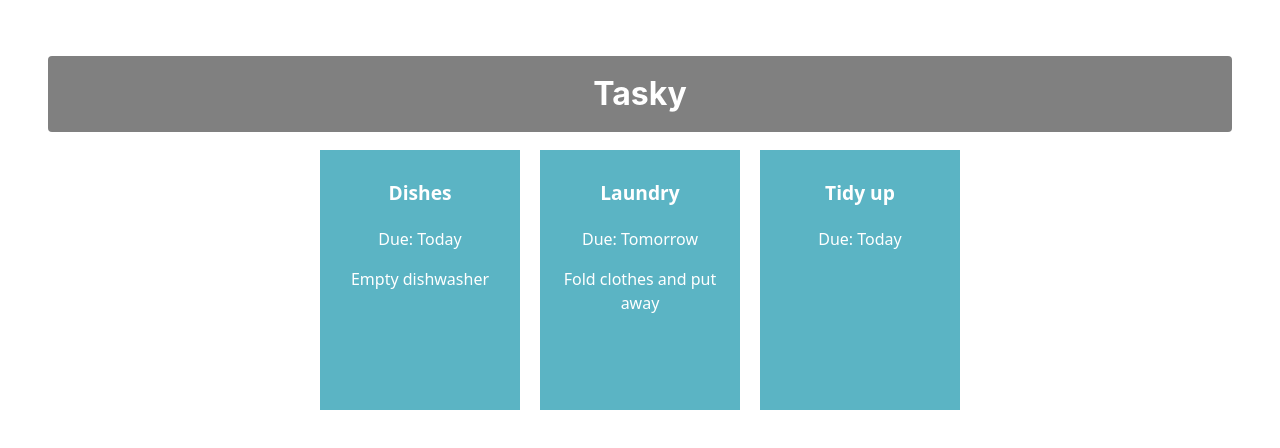
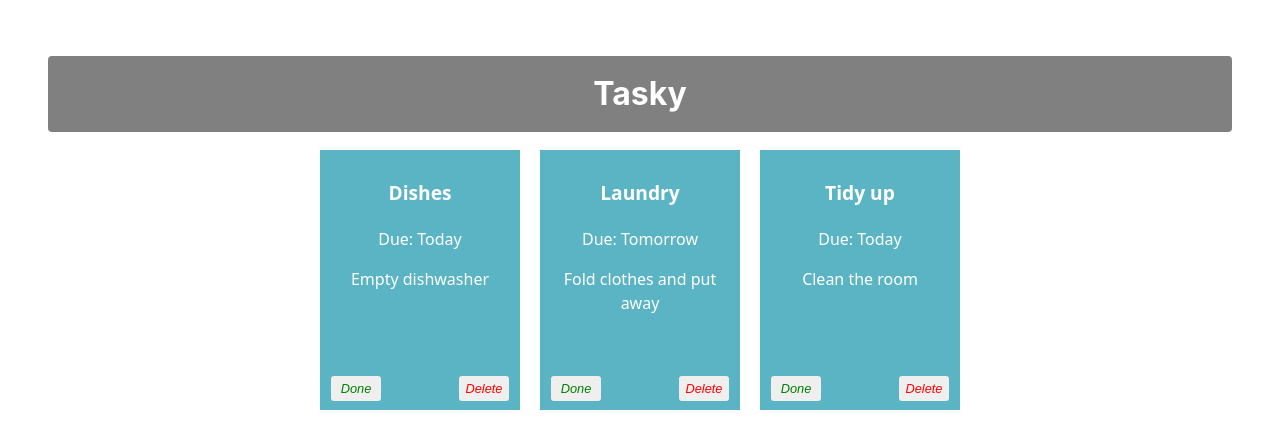
Before and after one commit to Sekhni/react-basics-labs, a React (Vite) app in the folder tasky/: page / in a window 1280 px wide. Shown: the top 448 px of the page. Built offline with nearby package versions, Linux system fonts and the light colour scheme.

Commit message:
Delete a task

```diff
--- a/tasky/src/App.css
+++ b/tasky/src/App.css
@@ -39,3 +39,26 @@
   padding: 10px;
   position: relative;
 }
+
+button {
+  border: none;
+  border-radius: 3px;
+  font-style: italic;
+  font-size: 0.8em;
+  margin: 4px 6px;
+  width: 50px;
+  height: 25px;
+}
+
+.doneButton {
+  position: absolute;
+  bottom: 5px;
+  left: 5px;
+  color: green;
+}
+.deleteButton {
+  position: absolute;
+  bottom: 5px;
+  right: 5px;
+  color: red;
+}
--- a/tasky/src/App.jsx
+++ b/tasky/src/App.jsx
@@ -3,32 +3,49 @@
 import React, { useState } from 'react';
 
 function App() {
-
-    const [ taskState, setTaskState ] = useState({
+  const [taskState, setTaskState] = useState({
     tasks: [
-      { id: 1, title:"Dishes", description: "Empty dishwasher", deadline: "Today" },
-      { id: 2, title: "Laundry", description: "Fold clothes and put away", deadline: "Tomorrow" },
-      { id: 3, title: "Tidy up", deadline: "Today" }
+      { id: 1, title: "Dishes", description: "Empty dishwasher", deadline: "Today", done: false },
+      { id: 2, title: "Laundry", description: "Fold clothes and put away", deadline: "Tomorrow", done: false },
+      { id: 3, title: "Tidy up", description: "Clean the room", deadline: "Today", done: false }
     ]
   });
 
+    const doneHandler = (taskIndex) => {
+    const tasks = [...taskState.tasks];
+    tasks[taskIndex].done = !tasks[taskIndex].done;
+    setTaskState({tasks});
+    console.log(`${taskIndex} ${tasks[taskIndex].done}`);
+  }
 
-   return (
+   const deleteHandler = (taskIndex) => {
+    const tasks = [...taskState.tasks];
+    tasks.splice(taskIndex, 1);
+    setTaskState({tasks});
+  }
+
+
+  return (
     <div className="container">
       <h1>Tasky</h1>
-       {taskState.tasks.map((task) => (
-    <Task
-      title={task.title}
-      description={task.description}
-      deadline={task.deadline}
-      key={task.id}
-    />
-  ))}
-</div>
-  );
+      {taskState.tasks.map((task, index) => (
+        <Task
+          key={task.id}
+          title={task.title}
+          description={task.description}
+          deadline={task.deadline}
+          done={task.done}
+          markDone={() => doneHandler(index)}
+          deleteTask = {() => deleteHandler(index)}
 
 
 
+        />
+      ))}
+
+
+    </div>
+  );
 }
 
 export default App;
--- a/tasky/src/components/Task.jsx
+++ b/tasky/src/components/Task.jsx
@@ -1,15 +1,19 @@
 import React from 'react';
 
 const Task = (props) => {
+  return (
+    <div
+      className="card"
+      style={{ backgroundColor: props.done ? 'lightgrey' : '#5bb4c4' }}
+    >
+      <p className="title">{props.title}</p>
+      <p>Due: {props.deadline}</p>
+      <p>{props.description}</p>
+      <button onClick={props.markDone} className="doneButton">Done</button>
+      <button className='deleteButton' onClick={props.deleteTask}>Delete</button>
 
-        return (
-        <div className="card">
-            <p className="title">{props.title}</p>
-            <p>Due: {props.deadline}</p>
-            <p>{props.description}</p>
-        </div>
-    )
-
-}
+    </div>
+  );
+};
 
 export default Task;
```
